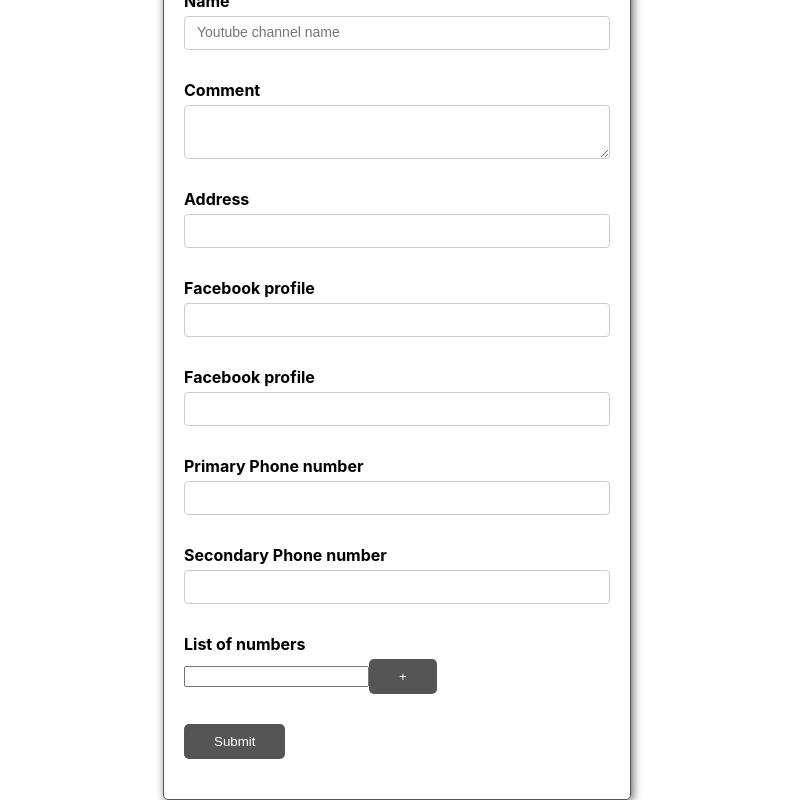
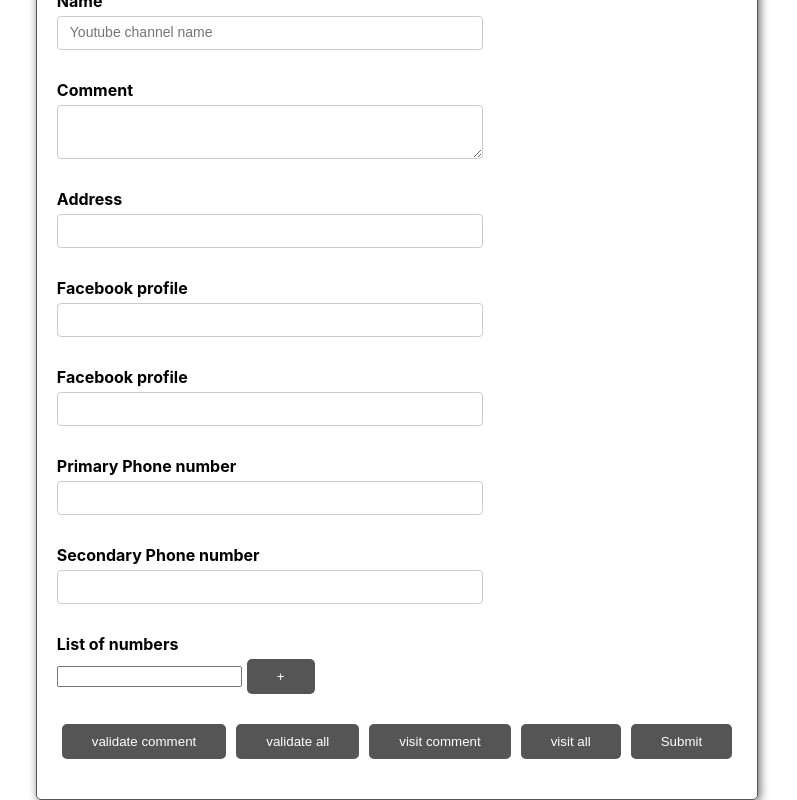
Before and after one commit to MizanurRahmann/react-formik, a React (Create React App) app: page / in a window 1280 px wide. Shown: the part 278-1078 px from the top of the page, without its empty margins (243-1040 px from the left). Built offline with nearby package versions, Linux system fonts and the light colour scheme.

Commit message:
Manually trigering validation

```diff
--- a/src/App.css
+++ b/src/App.css
@@ -46,6 +46,10 @@ button{
   border: none;
   border-radius: 5px;
   cursor: pointer;
+  margin: 0 5px;
+}
+button:hover{
+  background: #333;
 }
 .error{
   color: red;
--- a/src/components/YoutubeForms.js
+++ b/src/components/YoutubeForms.js
@@ -26,9 +26,9 @@ const validationSchema = Yup.object({
     address: Yup.string().required('Required')
 })
 
-const validateComment = (value) =>{
+const validateComment = (value) => {
     let error;
-    if(!value)
+    if (!value)
         error = "Required";
     return error;
 }
@@ -36,12 +36,15 @@ function YoutubeForms() {
 
     return (
         <Formik
-            initialValues = {initialValues}
-            validationSchema = {validationSchema}
-            onSubmit = {onSubmit}
+            initialValues={initialValues}
+            validationSchema={validationSchema}
+            onSubmit={onSubmit}
         //validateOnChange={false} //prevent from.errors to run on change
         //validateOnBlur={false} //prevent from.errors to run on blur
         >
+            {formik => {
+                console.log("Formik props: ", formik);
+                return (
                     <Form>
                         <div className="form-control">
                             <label htmlFor='name'>Name</label>
@@ -50,7 +53,7 @@ function YoutubeForms() {
                                 id="name"
                                 name="name"
                             />
-                    <ErrorMessage name="name" component={TextError}/>
+                            <ErrorMessage name="name" component={TextError} />
                         </div>
 
                         <div className="form-control">
@@ -75,28 +78,28 @@ function YoutubeForms() {
                                 name="channel"
                                 placeholder="Youtube channel name"
                             />
-                    <ErrorMessage name="channel"/>
+                            <ErrorMessage name="channel" />
                         </div>
                         <div className="form-control">
                             <label htmlFor='comment'>Comment</label>
                             <Field
-                        as= "textarea"
+                                as="textarea"
                                 id="comment"
                                 name="comment"
                                 validate={validateComment}
                             />
-                    <ErrorMessage name="comment" component={TextError}/>
+                            <ErrorMessage name="comment" component={TextError} />
                         </div>
                         <div className="form-control">
                             <label htmlFor='address'>Address</label>
                             <FastField name="address">
                                 {/* render props pattern */}
                                 {props => {
-                            console.log("Fast field checking.")
-                            const {field, form, meta} = props;
-                            return(
+                                    // console.log("Fast field checking.")
+                                    const { field, form, meta } = props;
+                                    return (
                                         <div>
-                                    <input type="text" id="address" {...field}/>
+                                            <input type="text" id="address" {...field} />
                                             {meta.touched && meta.error ? <div>{meta.error}</div> : null}
                                         </div>
                                     )
@@ -124,15 +127,15 @@ function YoutubeForms() {
                             <FieldArray name="phNumbers">
                                 {
                                     (fieldArrayProps) => {
-                                const {push, remove, form} = fieldArrayProps;
-                                const {values} = form;
-                                const {phNumbers} = values;
-                                console.log("Form errors: ", form.errors)
-                                return(
+                                        const { push, remove, form } = fieldArrayProps;
+                                        const { values } = form;
+                                        const { phNumbers } = values;
+                                        // console.log("Form errors: ", form.errors)
+                                        return (
                                             <div>
                                                 {phNumbers.map((phNmber, index) => (
                                                     <div key={index}>
-                                                <Field name={`phNumbers[${index}]`}/>
+                                                        <Field name={`phNumbers[${index}]`} />
                                                         {index > 0 && <button type="button" onClick={() => remove(index)}> - </button>}
                                                         <button type="button" onClick={() => push('')}> + </button>
                                                     </div>
@@ -144,8 +147,35 @@ function YoutubeForms() {
                             </FieldArray>
                         </div>
 
+                        {/* validate form and field */}
+                        <button type="button" onClick={() => formik.validateField('comment')}> validate comment</button>
+                        <button type="button" onClick={() => formik.validateForm()}> validate all</button>
+
+                        {/* set touched form and field */}
+                        <button
+                            type="button"
+                            onClick={() => formik.setFieldTouched('comment')}
+                        >
+                            visit comment
+                        </button>
+                        <button
+                            type="button"
+                            onClick={() => formik.setTouched({
+                                name: true,
+                                email: true,
+                                channel: true,
+                                comment: true
+                            })}
+                        >
+                            visit all
+                        </button>
+
+                        {/* submit */}
                         <button type="submit">Submit</button>
                     </Form>
+                )
+
+            }}
         </Formik>
     )
 }
```
Lines whose indentation alone changed are shown as unchanged.
